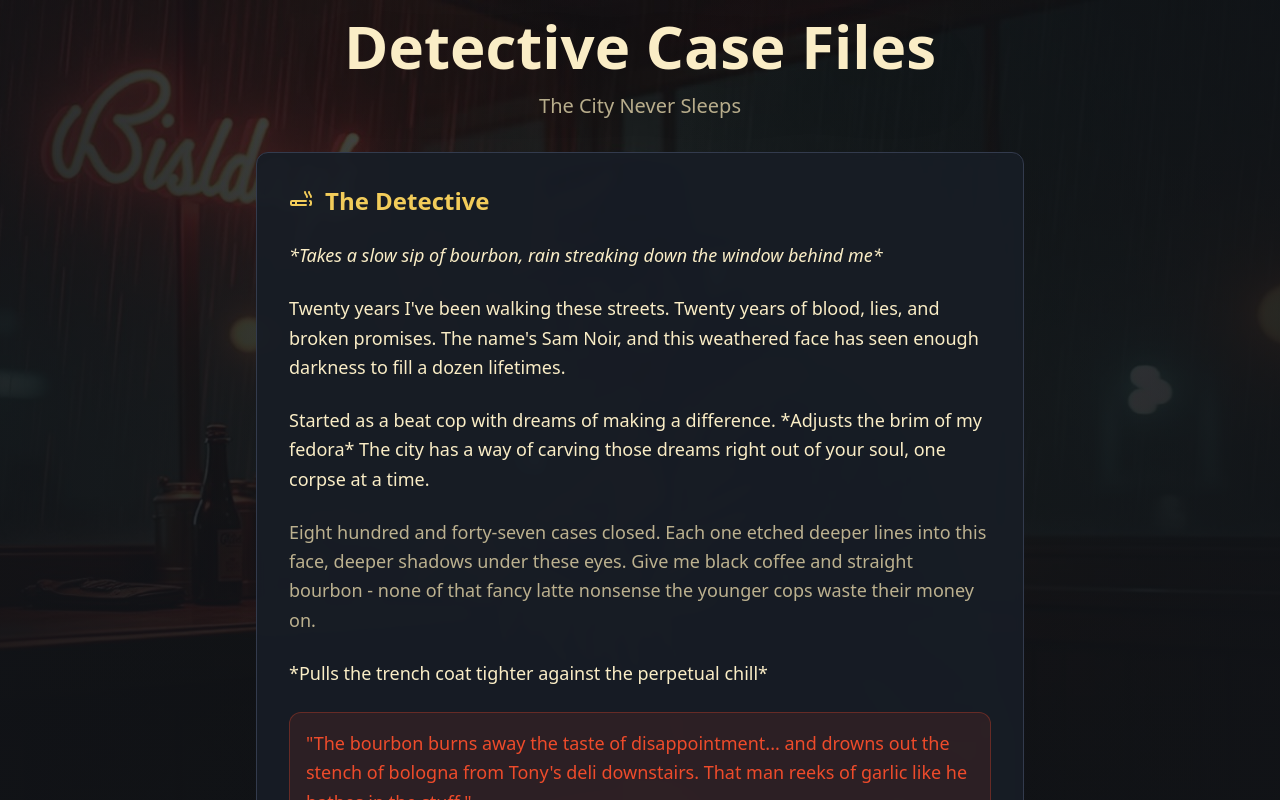
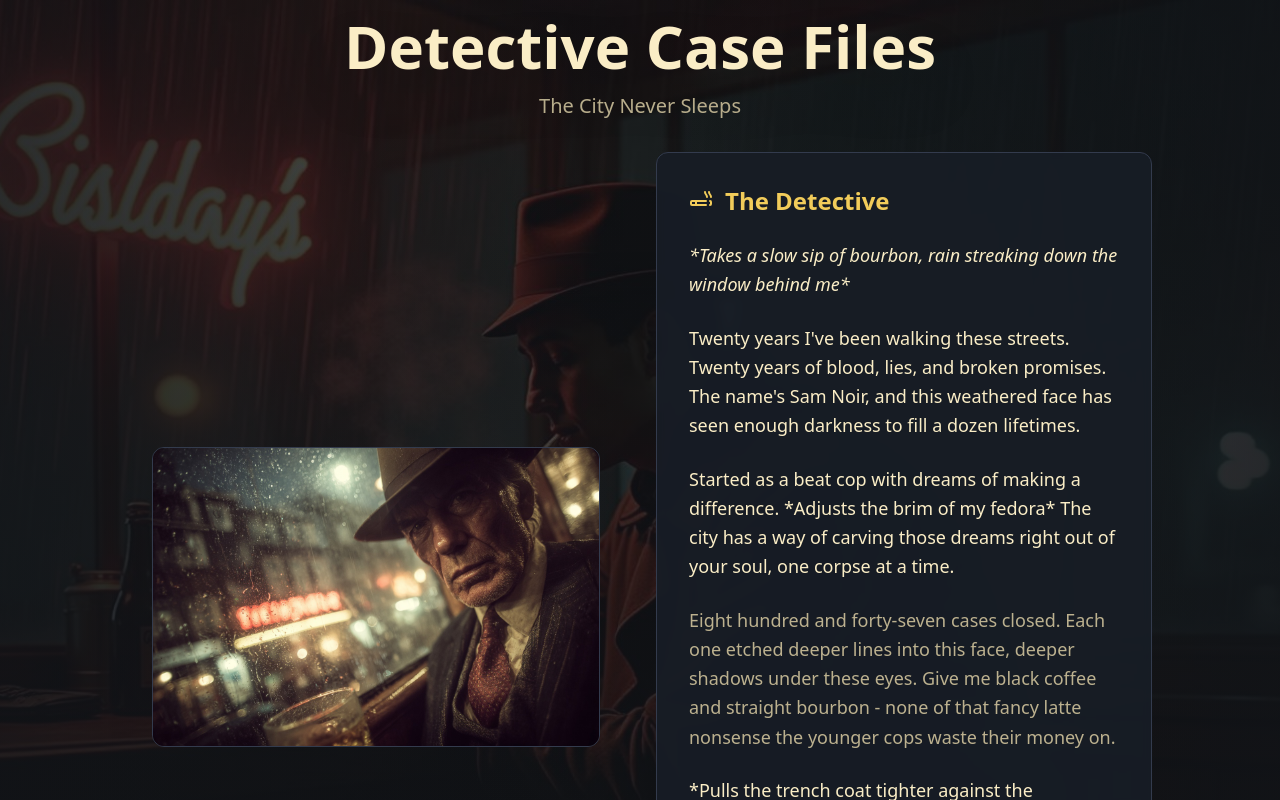
Before and after one commit to jacoboliverwilliamson-ship-it/crime-scene-saga, a React (Vite) app: page / in a window 1280 px wide. Shown: the top 800 px of the page. Built offline with nearby package versions, Linux system fonts and the light colour scheme.

Commit message:
Add Sam Noir photo
Use the provided photo of Sam Noir in the intro scene.

```diff
--- a/src/components/DetectiveIntro.tsx
+++ b/src/components/DetectiveIntro.tsx
@@ -24,7 +24,7 @@ export const DetectiveIntro: React.FC<DetectiveIntroProps> = ({ onStartGame }) =
     switch (currentPage) {
       case 0:
         return (
-          <div className="max-w-3xl mx-auto space-y-8">
+          <div className="max-w-5xl mx-auto space-y-8">
             <div className="text-center space-y-4 animate-fade-in">
               <h1 className="text-6xl font-bold text-foreground drop-shadow-2xl">
                 Detective Case Files
@@ -32,6 +32,17 @@ export const DetectiveIntro: React.FC<DetectiveIntroProps> = ({ onStartGame }) =
               <p className="text-xl text-muted-foreground">The City Never Sleeps</p>
             </div>
 
+            <div className="grid md:grid-cols-2 gap-8 items-center">
+              {/* Sam Noir Photo */}
+              <div className="flex justify-center">
+                <img
+                  src="/lovable-uploads/269a976a-8a28-4ddf-b95e-80cd8da2f820.png"
+                  alt="Detective Sam Noir"
+                  className="w-full max-w-md rounded-lg shadow-[var(--shadow-noir)] border border-border animate-scale-in"
+                />
+              </div>
+
+              {/* Character Details */}
               <Card className="p-8 bg-card/95 backdrop-blur-sm border-border shadow-[var(--shadow-noir)] animate-scale-in">
                 <div className="space-y-6">
                   <div className="flex items-center gap-3 text-primary mb-6">
@@ -72,6 +83,7 @@ export const DetectiveIntro: React.FC<DetectiveIntroProps> = ({ onStartGame }) =
                   </div>
                 </div>
               </Card>
+            </div>
 
             <div className="flex justify-center">
               <Button
```
Also changed, not shown: public/lovable-uploads/269a976a-8a28-4ddf-b95e-80cd8da2f820.png (added). Lines whose indentation alone changed are shown as unchanged.
